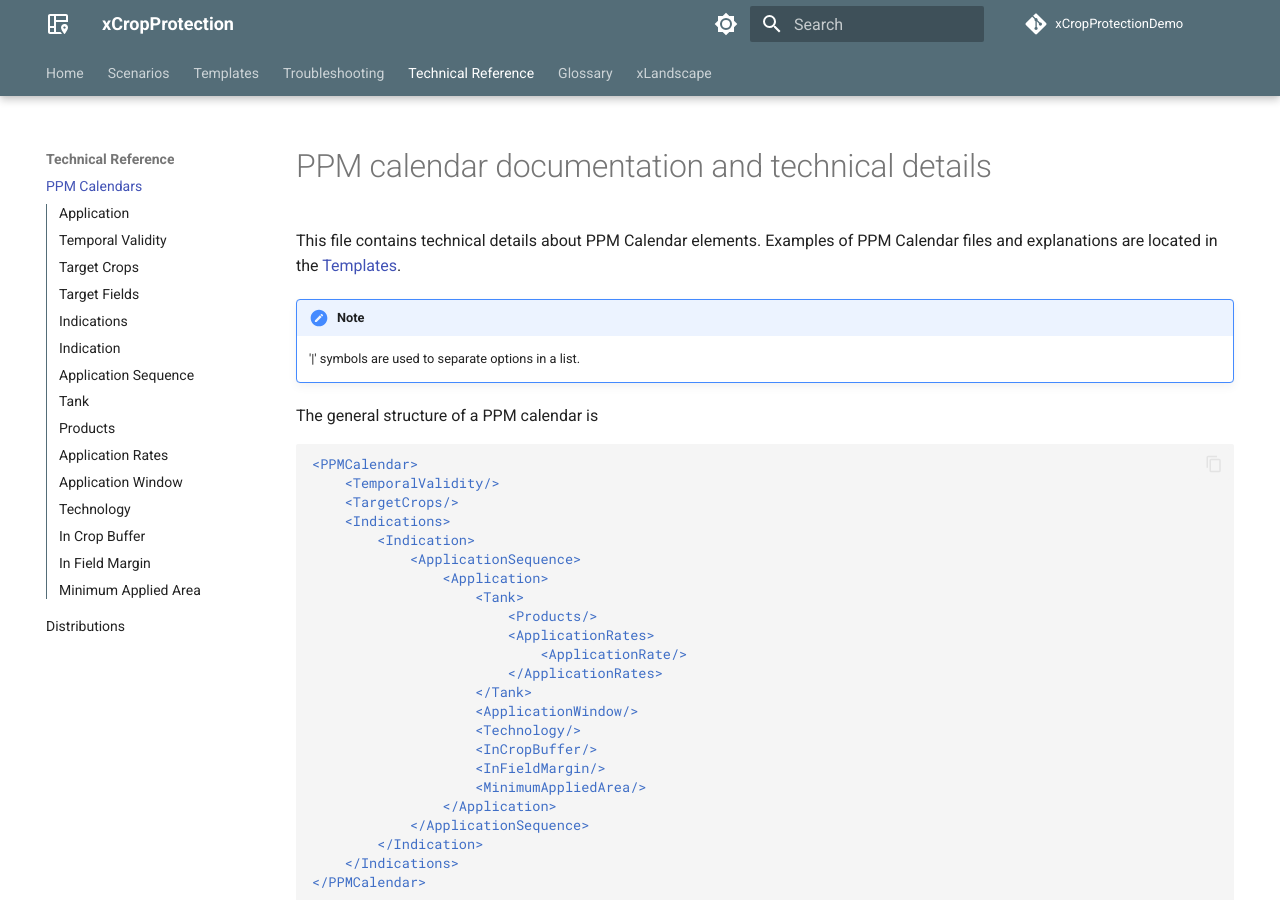
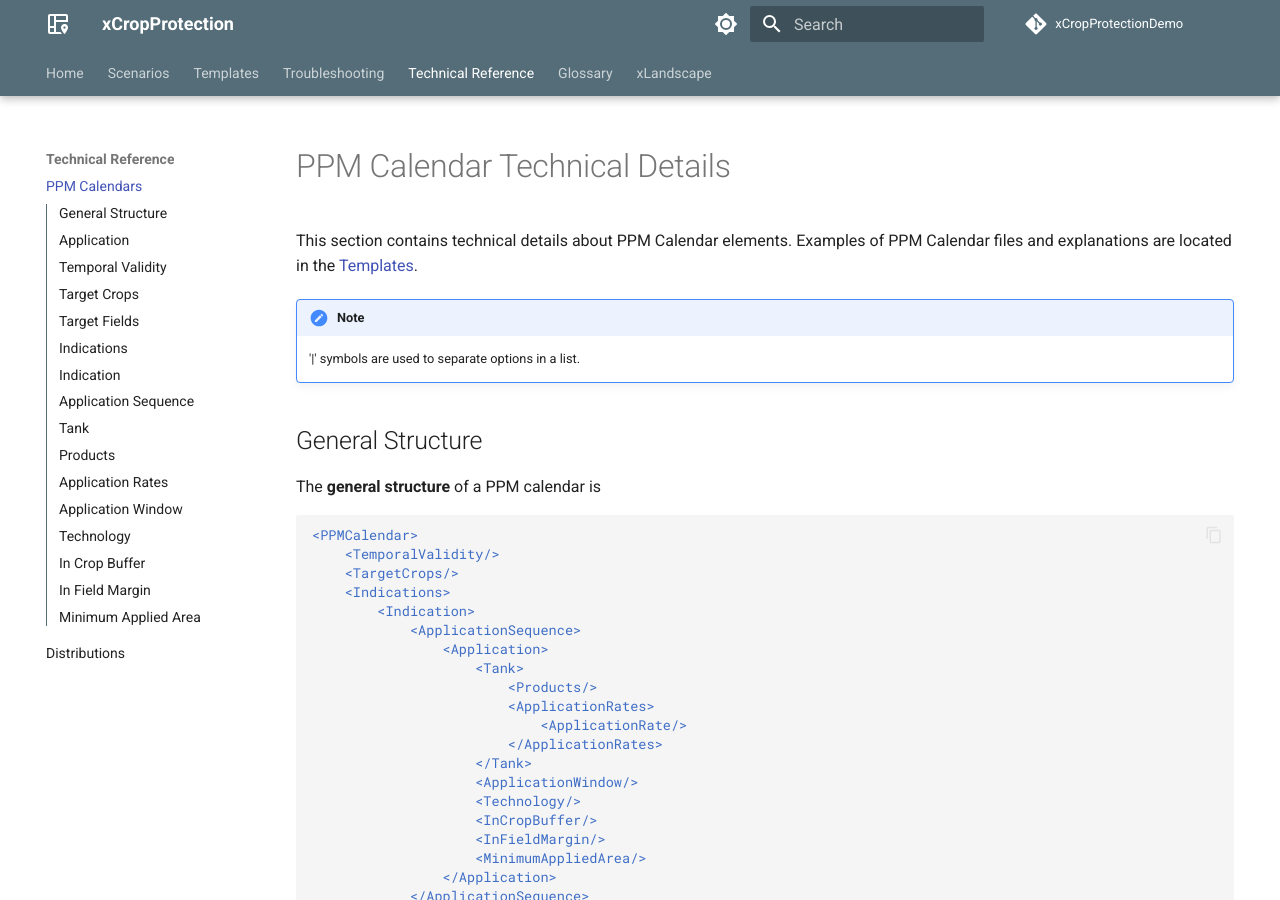
Before and after one commit to xlandscape/xCropProtectionDemoDoc, an MkDocs documentation site: the page built from docs/reference/ppm-calendar.md, in a window 1280 px wide and 900 px high. Built offline with MkDocs 1.6.1 and Material for MkDocs 9.7.7, drawn with Linux system fonts in a browser that asks for light colours; comment, search, counter and statistics services are not loaded.

````diff
--- a/docs/reference/ppm-calendar.md
+++ b/docs/reference/ppm-calendar.md
@@ -1,11 +1,12 @@
-# PPM calendar documentation and technical details
+# PPM Calendar Technical Details
 
-This file contains technical details about PPM Calendar elements. Examples of PPM Calendar files and explanations are located in the [Templates](../scenarios/simple-scenario.md).
+This section contains technical details about PPM Calendar elements. Examples of PPM Calendar files and explanations are located in the [Templates](../scenarios/simple-scenario.md).
 
 !!! note
     '|' symbols are used to separate options in a list.
 
-The general structure of a PPM calendar is
+## General Structure
+The **general structure** of a PPM calendar is
 
 ``` xml
 <PPMCalendar>
````
Also changed, not shown: docs/reference/distributions.md (+5 -1 lines), docs/troubleshooting/troubleshooting.md (+6 -6 lines).
